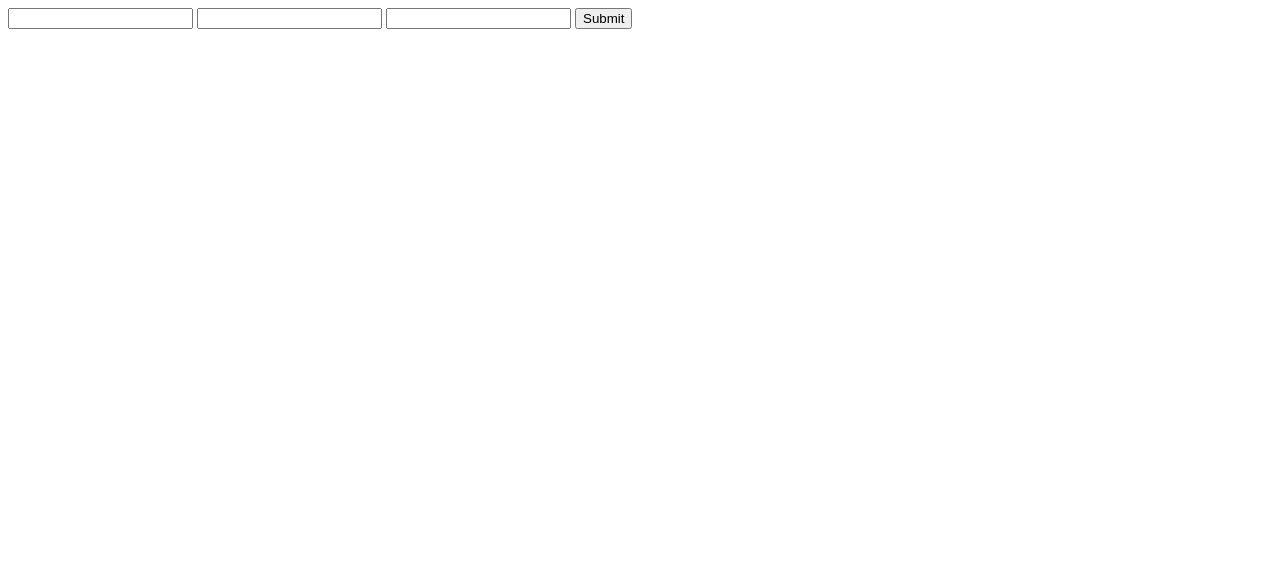
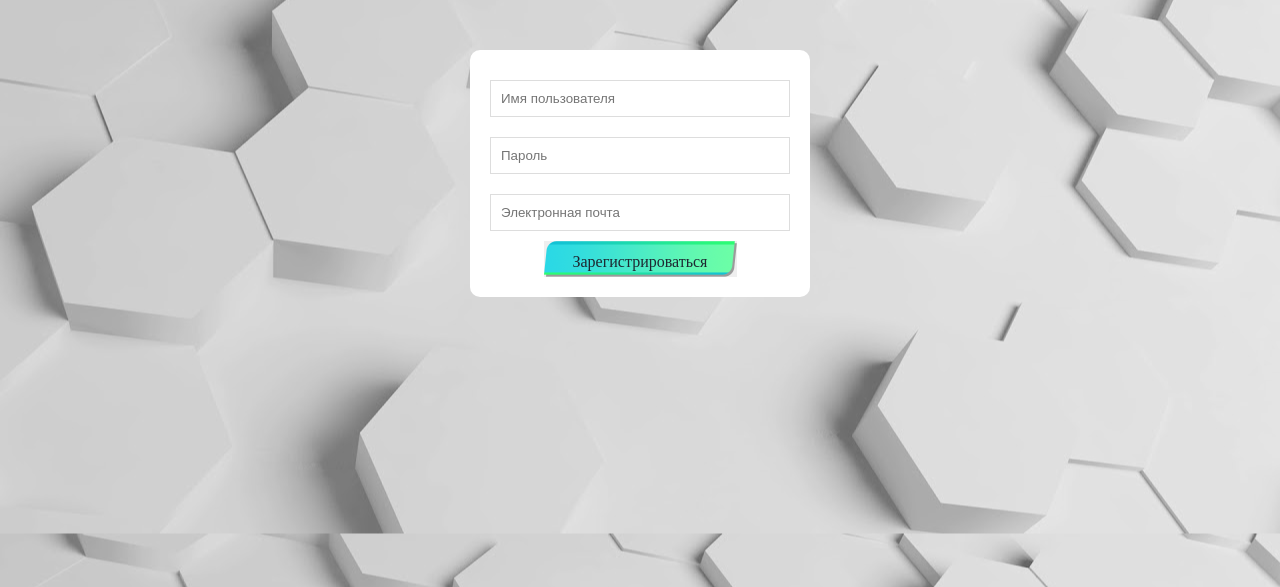
Before and after one commit to Faspeice/Lab3_WebAuth, a Flask app: page /signup in a window 1280 px wide. Shown: the top 587 px of the page. Run offline with Flask 3, Linux system fonts and the light colour scheme.

Commit message:
icon+css

```diff
--- /dev/null
+++ b/app/static/css/style.css
@@ -0,0 +1,39 @@
+body {
+    font-family: Arial, sans-serif;
+    background-image: url('/static/image/background_reg.jpg');
+    background-size: cover;
+    background-position: center;
+}
+form {
+    max-width: 300px;
+    margin: 50px auto;
+    padding: 20px;
+    background: white;
+    border-radius: 10px;
+}
+input[type="text"],
+input[type="password"]{
+width: 100%;
+    padding: 10px;
+    margin: 10px 0;
+    border: 1px solid #ddd;
+    box-sizing: border-box;
+}
+input[type="submit"] {
+     display: block;
+    width: 193px;
+    height: 36px;
+    margin: 0 auto;
+    background-image: url(../image/piccha.png);
+    text-align: center;
+    line-height: 36px;
+    font-size: 16px;
+    color: #1e2731;
+    font-family: 'IMPACT';
+    background-position: center;
+    border: none;
+    cursor: pointer;
+}
+h1 {
+    text-align: center;
+}
--- a/app/templates/reg_page.html
+++ b/app/templates/reg_page.html
@@ -2,15 +2,18 @@
 <html lang="en">
 <head>
     <meta charset="UTF-8">
-    <title>Title</title>
+    <title>Регистрация</title>
+    <link rel="stylesheet" href="{{ url_for('static', filename='css/style.css') }}">
+    <link rel="icon" href="{{ url_for('static', filename='image/favicon.ico') }}" type="image/x-icon">
 </head>
 <body>
 <form action="" method="post">
-    <input type="text" name="username">
-    <input type="text" name="password">
-    <input type="text" name="email">
+    <input type="text" name="username"
+    placeholder="Имя пользователя">
+    <input type="text" name="password" placeholder="Пароль">
+    <input type="text" name="email" placeholder="Электронная почта">
 
-    <input type="submit">
+    <input type="submit" value="Зарегистрироваться">
 </form>
 <h1>{{ans}}</h1>
 </body>
```
Also changed, not shown: app/static/image/background_reg.jpg (added), app/static/image/favicon-32x32.png (added), app/static/image/piccha.png (added).
